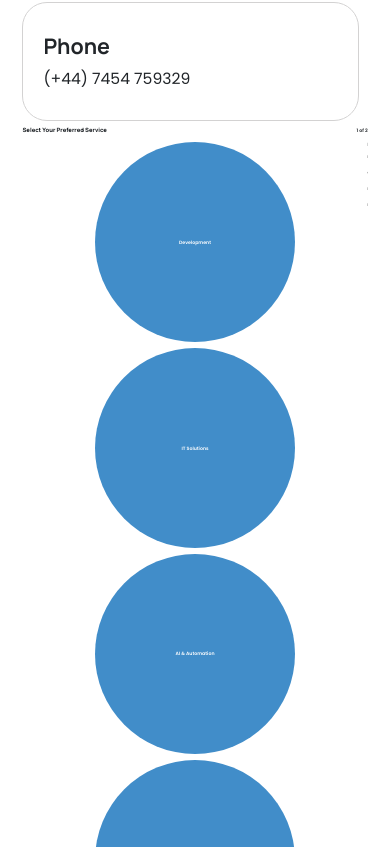
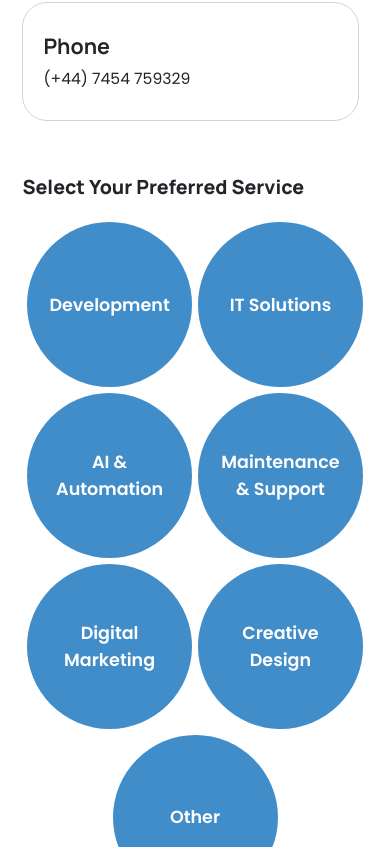
Before and after one commit to MuhammadHaris8171/sigma6digital, a React (Vite) app: page /contact in a window 390 px wide. Shown: the part 797-1644 px from the top of the page. Built offline with nearby package versions, Linux system fonts and the light colour scheme.

Commit message:
Some work add on website

```diff
--- a/src/components/ContactFormTabs.tsx
+++ b/src/components/ContactFormTabs.tsx
@@ -162,7 +162,7 @@ function ContactFormTabs() {
               <span>1</span> of 2
             </p>
           </div>
-          <div className={`d-flex flex-wrap justify-content-center gap-4 pt-4`}>
+          <div className={`d-flex flex-wrap justify-content-center gap-4 pt-5 pt-lg-4`}>
             {formServices.map((item, index) => (
               <div
                 className={`${styles.contactServiceBox}`}
@@ -192,7 +192,7 @@ function ContactFormTabs() {
           </div>
           <div className={`${styles.subServices} pt-4 ${formServices.some(item => item.heading === selectedService) ? '' : 'd-none'}`}>
             <h5 className={`${styles.contactFormSubHeading}`}>Choose Your Service</h5>
-            <div className={`${styles.subServicesCheckBoxes} pt-2 mb-3`}>
+            <div className={`${styles.subServicesCheckBoxes} pt-3 pt-md-2 mb-4 mb-md-3`}>
                 <div className=' d-flex flex-wrap row-gap-2 column-gap-4'>
                     {formServices
                         .filter(item => item.heading === selectedService)
--- a/src/styles/ContactFormTabs.module.css
+++ b/src/styles/ContactFormTabs.module.css
@@ -68,15 +68,19 @@
 .inputLabel {
     margin-right: 3em;
     color: #000;
-    width: 25%;
+    width: 28%;
     font-family: 'Poppins';
+    font-size: inherit;
+    font-weight: inherit;
 }
 
 .inputElement {
-    width: 84%;
+    width: 72%;
     background: none;
     border: none;
     outline: none;
+    font-size: inherit;
+    font-weight: inherit;
 }
 
 .inputElement::placeholder {
@@ -102,6 +106,9 @@
     font-family: 'Manrope';
     font-weight: 600;
     transition: all 0.3s;
+}
+.formButton svg{
+    font-size: inherit;
 }
 .formButton:hover{
     background: #0f82dd !important;
@@ -143,3 +150,161 @@
         transform: rotate(360deg);
     }
 }
+
+
+@media screen and (max-width: 1399px) {
+    .contactServiceBox{
+        width: 185px;
+        height: 185px;
+    }
+    .contactFormHeading{
+        font-size: 1.8em;
+    }
+    .contactFormSubHeading{
+        font-size: 1.3em;
+    }
+    .subServiceCheckBox span{
+        font-size: 1.1em;
+    }
+}
+@media screen and (max-width: 1199px) {
+    .contactServiceBox {
+        width: 160px;
+        height: 160px;
+    }
+    .contactFormHeading{
+        font-size: 2.1em;
+    }
+    .contactFormSubHeading{
+        font-size: 1.6em;
+    }
+    .subServiceCheckBox span{
+        font-size: 1.4em;
+    }
+    .radioQuestionHeading{
+        font-size: 1.4em;
+    }
+    .inputBox div{
+        font-size: 1.45em;
+    }
+    .inputLabel{
+        width: 30%;
+        margin-right: 1.8em;
+    }
+    .inputElement{
+        width: 67%;
+    }
+    .formButton{
+        font-size: 1.3em;
+    }
+}
+
+@media screen and (max-width: 992px) {
+    .contactForm{
+        padding: 5em 0em;
+    }
+    .contactFormHeading{
+        font-size: 2.3em;
+    }
+    .contactPageIndexing{
+        font-size: 1.9em;
+    }
+    .contactServiceBox {
+        width: 165px;
+        height: 165px;
+    }
+    .contactServiceName{
+        font-size: 1.8em;
+        padding: 0em 1em;
+    }
+    .contactFormSubHeading{
+        font-size: 2em;
+    }
+    .subServiceCheckBox span{
+        font-size: 1.65em;
+    }
+    .radioQuestionHeading{
+        font-size: 1.8em;
+    }
+    .inputBox div {
+        font-size: 1.7em;
+        margin: 1.1em 0em;
+    }
+    .formButton{
+        font-size: 1.6em;
+    }
+}
+
+@media screen and (max-width: 767px) {
+    .contactFormHeading {
+        font-size: 3em;
+    }
+
+    .contactPageIndexing {
+        font-size: 2.8em;
+    }
+
+    .contactServiceName {
+        font-size: 2.3em;
+    }
+    .contactFormSubHeading {
+        font-size: 2.5em;
+    }
+    .subServiceCheckBox span{
+        font-size: 2.25em;
+    }
+    .radioQuestionHeading{
+        font-size: 2.4em;
+    }
+    .inputBox div{
+        font-size: 2.3em;
+    }
+    .formButton{
+        font-size: 2em;
+    }
+}
+
+@media screen and (max-width: 575px) {
+    .contactForm {
+        padding: 12em 0em;
+    }
+    .contactFormHeading {
+        font-size: 5em;
+        padding-bottom: 0.5em;
+    }
+
+    .contactPageIndexing {
+        display: none;
+    }
+
+    .contactServiceName {
+        font-size: 4.5em;
+    }
+    .contactFormSubHeading{
+        font-size: 4.7em;
+    }
+    .subServiceCheckBox span{
+        font-size: 4.8em;
+        margin-left: 0.3em;
+    }
+    .subServicesCheckBoxes > div{
+        column-gap: 4em !important;
+    }
+    .radioQuestionHeading{
+        font-size: 4.5em;
+        font-weight: 600;
+    }
+    .inputBox div {
+        font-size: 4em;
+    }
+
+    .formButton {
+        font-size: 3.7em;
+        margin-left: 0.8em;
+        font-weight: 700;
+    }
+    .inputLabel{
+        width: 50%;
+        font-weight: 500;
+    }
+}
```
